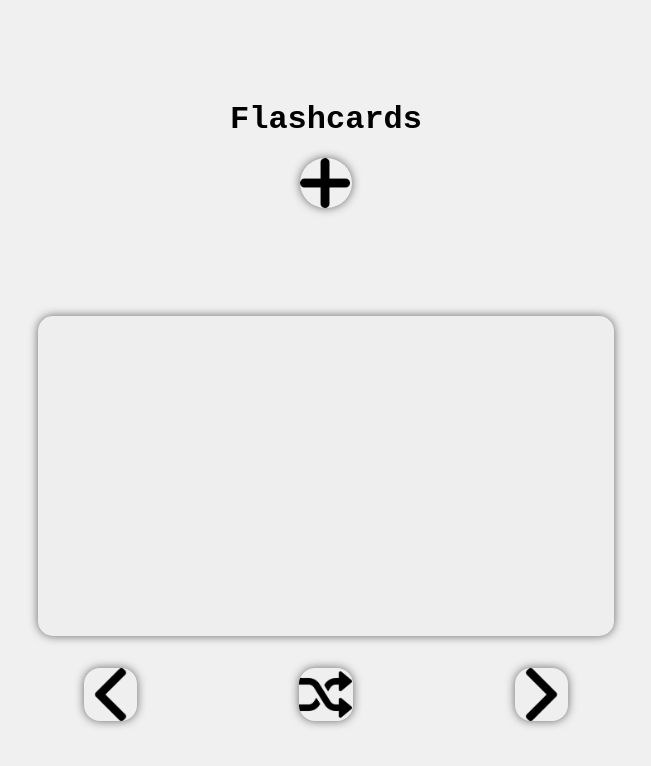
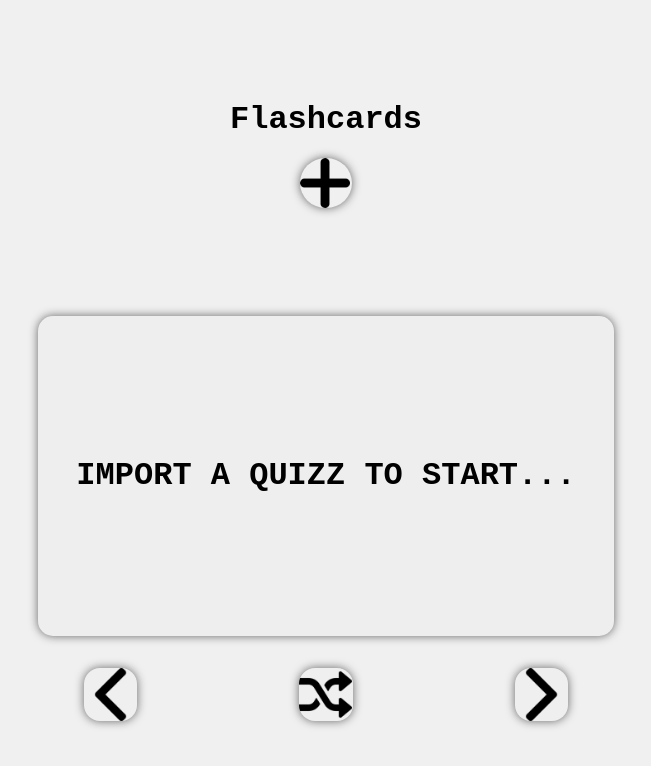
Before and after one commit to Vianpyro/Flashcards, a plain HTML site: page index.html in a window 1280 px wide. Shown: the whole page, without its empty margins (314-965 px from the left). Drawn offline with Linux system fonts and the light colour scheme.

Commit message:
Indicative message for users

```diff
--- a/index.html
+++ b/index.html
@@ -25,10 +25,10 @@
         <div class="flip-container">
             <div class="flipper" title="Clic to flip the card">
                 <div class="front" id="front">
-                    <p></p>
+                    <p>Import a quizz to start...</p>
                 </div>
                 <div class="back" id="back">
-                    <p></p>
+                    <p>Import a quizz to start...</p>
                 </div>
             </div>
         </div>
```
